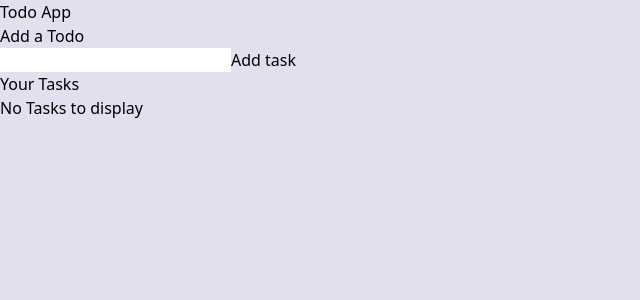
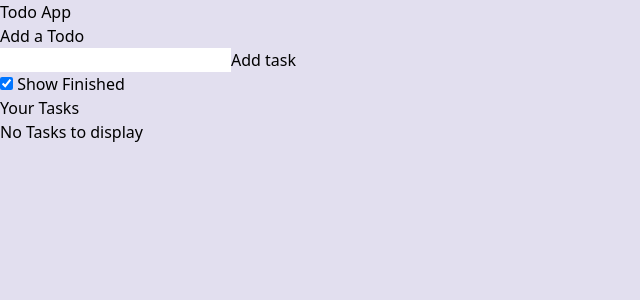
Before and after one commit to Sudhanshu336/todo-list-assignment, a React (Vite) app: page / in a window 1280 px wide. Shown: the top 300 px of the page, without its empty margins (0-640 px from the left). Built offline with nearby package versions, Linux system fonts and the light colour scheme.

Commit message:
Update App.jsx

```diff
--- a/src/App.jsx
+++ b/src/App.jsx
@@ -22,7 +22,9 @@ function App() {
     localStorage.setItem("todos", JSON.stringify(todos))
   }
 
-
+const toggleFinished = (e) => {
+    setshowFinished(!showFinished)
+  }
 
 
 
@@ -77,7 +79,7 @@ function App() {
           <input  onChange={handleChange} value={todo} type="text" className='w-full rounded-full px-5 py-1' />
           <button onClick={handleAdd} disabled={todo.length<=2} className='bg-blue-800 hover:bg-violet-950 disabled:bg-green-500 p-2 py-1 text-sm font-bold text-white rounded-md'>Add task</button>
          </div>
-
+         <input className='my-4' onChange={toggleFinished} type="checkbox" checked={showFinished} /> Show Finished
          <h2 className='text-lg font-bold'>Your Tasks</h2>
          <div className="todos">
           {todos.length ===0 && <div className='m-5'>No Tasks to display</div> }
```
